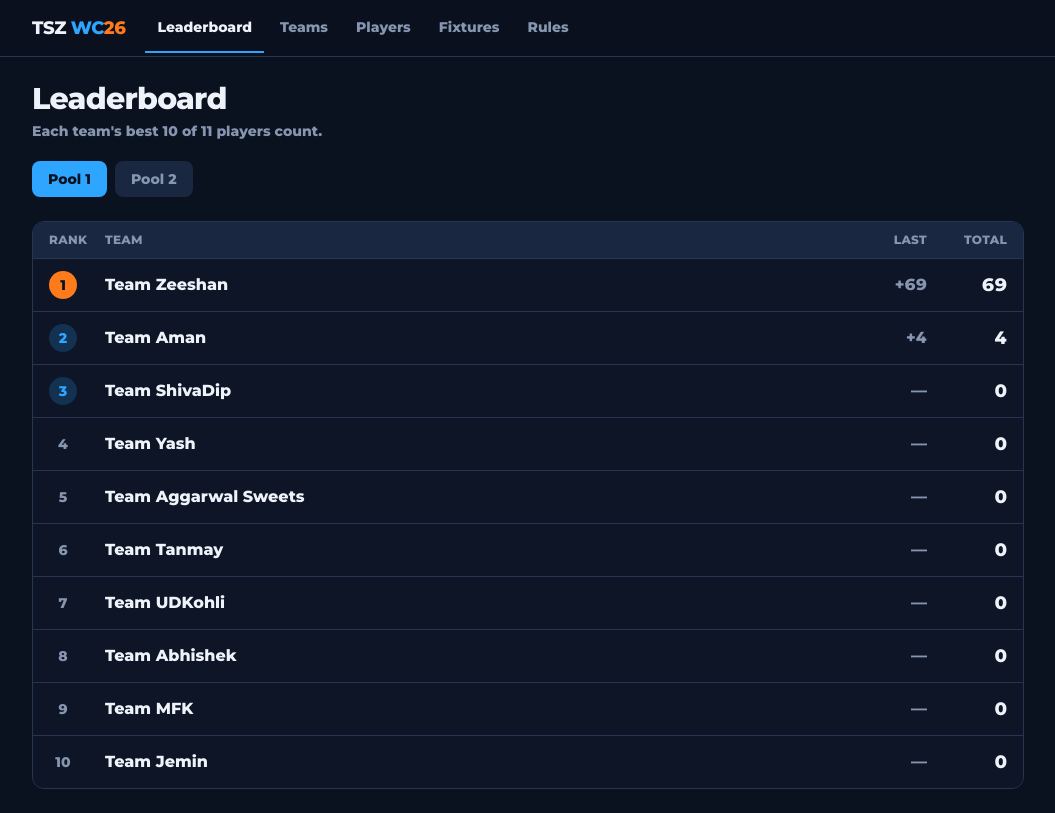
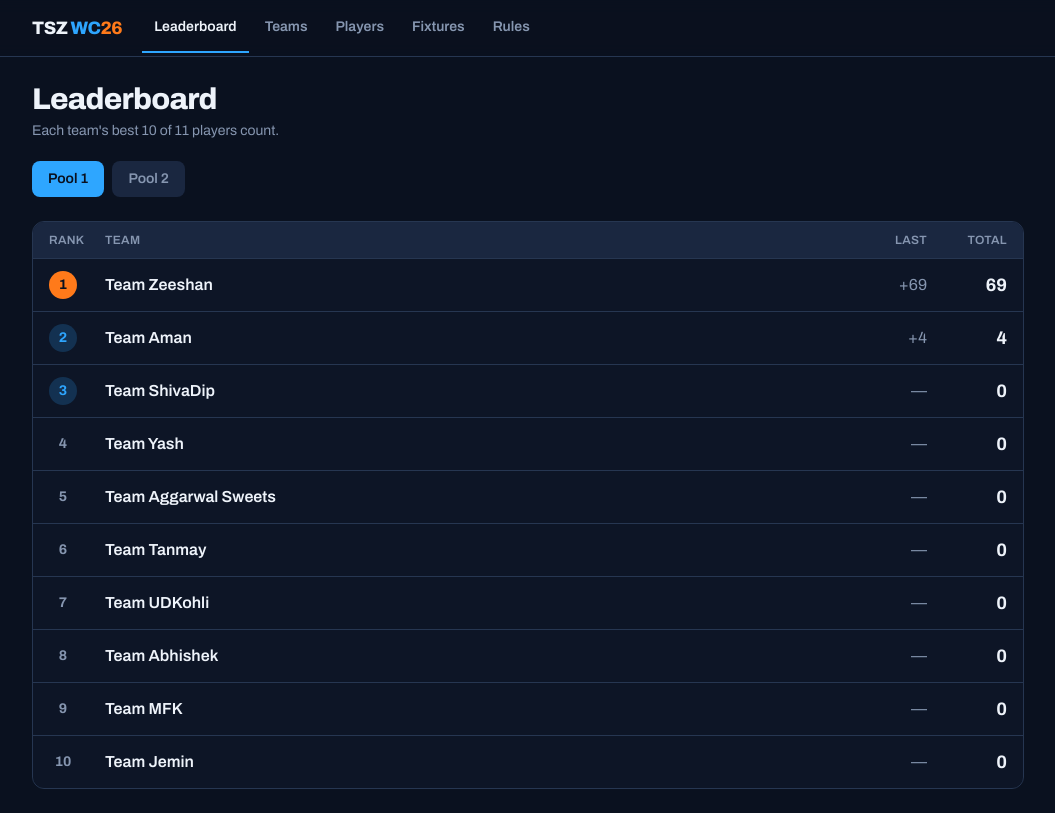
Before and after one commit to BottledAtTC2/tsz-wc2026, a Next.js app: page /leaderboard in a window 1280 px wide. Shown: the whole page, without its empty margins (112-1167 px from the left). Built offline with nearby package versions, Linux system fonts and the light colour scheme.

Commit message:
Swap font to Archivo with proper weight hierarchy
Montserrat 800 was too heavy. Use Archivo (sporty grotesque, closer to the
FIFA leaderboard) with weights 400-800 and drop the forced body weight so
the font-medium/semibold/bold utilities restore visual hierarchy.

```diff
--- a/app/globals.css
+++ b/app/globals.css
@@ -12,7 +12,7 @@
   --color-ink: #eef3fa;
   --color-muted: #8696b0;
 
-  --font-sans: var(--font-montserrat);
+  --font-sans: var(--font-archivo);
   --font-mono: var(--font-geist-mono);
 }
 
@@ -20,6 +20,5 @@ html,
 body {
   background: var(--color-navy);
   color: var(--color-ink);
-  font-family: var(--font-montserrat), system-ui, sans-serif;
-  font-weight: 800;
+  font-family: var(--font-archivo), system-ui, sans-serif;
 }
--- a/app/layout.tsx
+++ b/app/layout.tsx
@@ -1,12 +1,12 @@
 import type { Metadata } from "next";
-import { Montserrat, Geist_Mono } from "next/font/google";
+import { Archivo, Geist_Mono } from "next/font/google";
 import "./globals.css";
 import Nav from "./components/Nav";
 
-const montserrat = Montserrat({
-  variable: "--font-montserrat",
+const archivo = Archivo({
+  variable: "--font-archivo",
   subsets: ["latin"],
-  weight: ["800"],
+  weight: ["400", "500", "600", "700", "800"],
 });
 
 const geistMono = Geist_Mono({
@@ -27,7 +27,7 @@ export default function RootLayout({
   return (
     <html
       lang="en"
-      className={`${montserrat.variable} ${geistMono.variable} h-full antialiased`}
+      className={`${archivo.variable} ${geistMono.variable} h-full antialiased`}
     >
       <body className="min-h-full flex flex-col bg-navy text-ink">
         <Nav />
```
